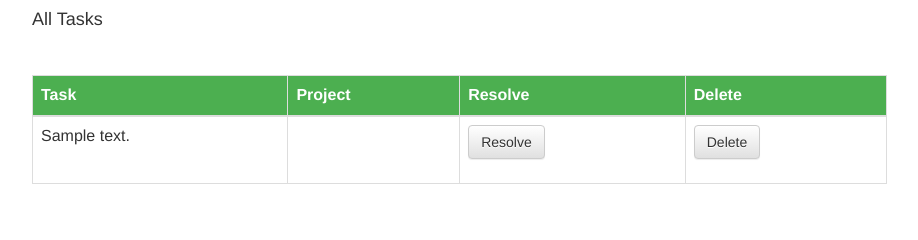
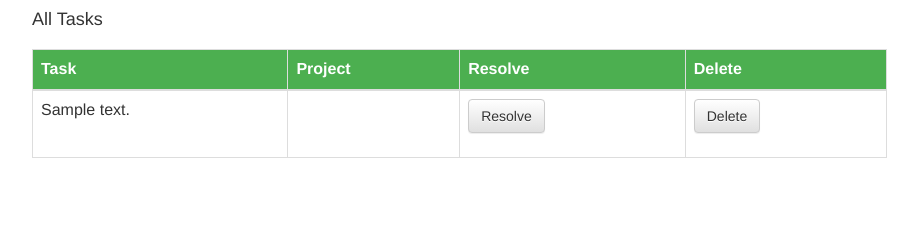
Before and after one commit to BishopJustice/MultiPage, a Flask app: template app/templates/index.html in a window 1280 px wide. Shown: the part 273-513 px from the top of the page, without its empty margins (328-1246 px from the left). Run offline with Flask 2, Linux system fonts and the light colour scheme; tables that the repository leaves empty hold one stand-in row (values such as "Sample post"); the template is opened without the code that fills it: values that come from a table or form of the project are taken from there, most other values are stand-ins (such as "Sample title", 1, 10 or a date in 2020); some libraries are stand-ins or nearby versions.

Commit message:
Fixed table margins

```diff
--- a/app/static/styles.css
+++ b/app/static/styles.css
@@ -20,7 +20,9 @@ th {
     color: white;
 }
 table{
-    margin-top: 46px;
+    margin-top: 20px;
+    /*margin-top: 46px; PROPER NUMBER IF DTABLES LOAD SLOWLY*/
+    margin-bottom: 20px;
 }
 
 .navbar {
```
